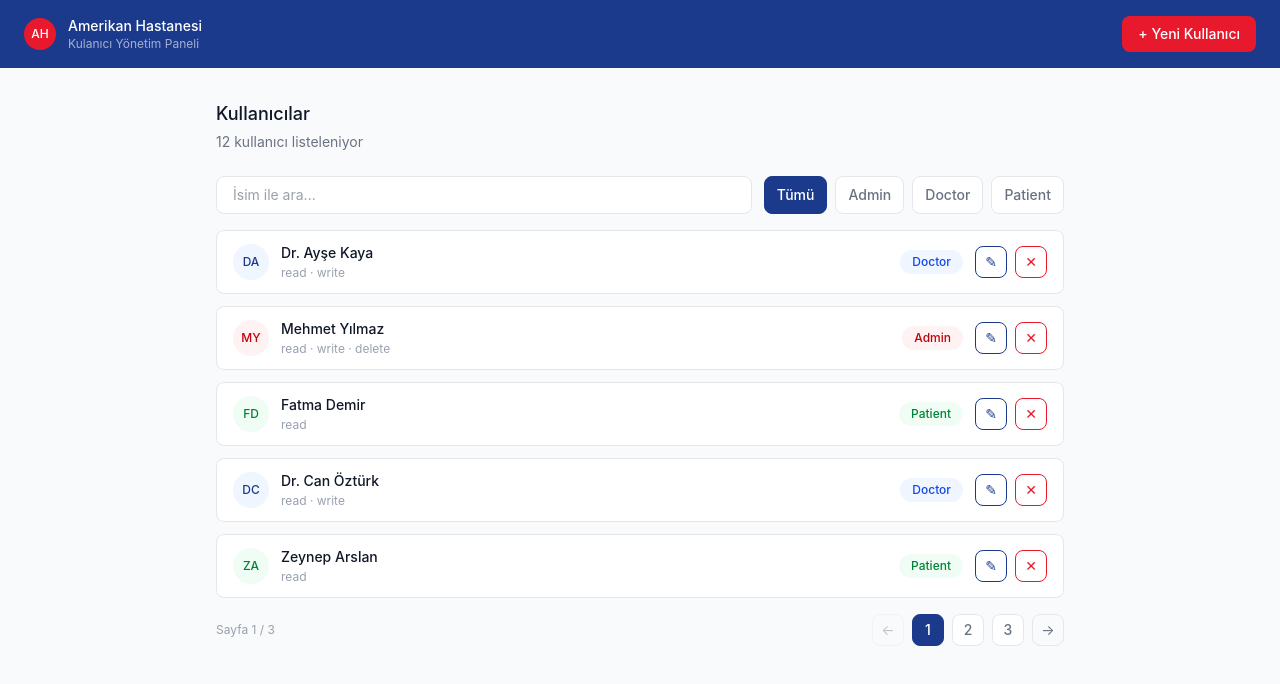
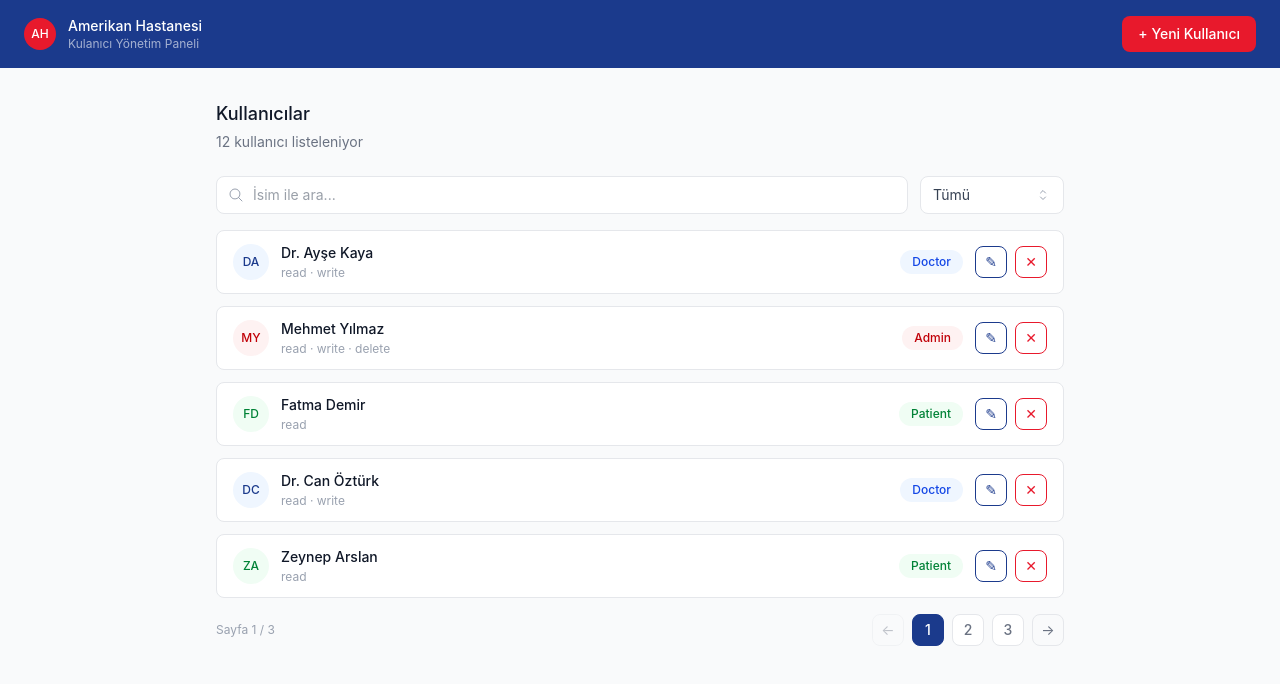
Before and after one commit to ipky/role-management-dashboard, a React (Vite) app: page / in a window 1280 px wide. Shown: the top 684 px of the page. Built offline with nearby package versions, Linux system fonts and the light colour scheme.

Commit message:
feat: replace filter buttons with Headless UI Listbox, add search icon

```diff
--- a/src/components/SearchBar.jsx
+++ b/src/components/SearchBar.jsx
@@ -1,41 +1,51 @@
+import { Listbox, ListboxButton, ListboxOption, ListboxOptions } from '@headlessui/react'
+import { MagnifyingGlassIcon, ChevronUpDownIcon, CheckIcon } from '@heroicons/react/24/outline'
 import { ROLES } from '../data/initialUsers'
 
+const ALL_ROLES = ['Tümü', ...ROLES]
+
 function SearchBar({ search, onSearch, selectedRole, onRoleFilter }) {
+  const selectedLabel = selectedRole === '' ? 'Tümü' : selectedRole
+
   return (
     <div className="flex gap-3 items-center">
+
+      {/* Arama */}
+      <div className="relative flex-1">
+        <MagnifyingGlassIcon className="absolute left-3 top-1/2 -translate-y-1/2 w-4 h-4 text-gray-400" />
         <input
           type="text"
           value={search}
           onChange={(e) => onSearch(e.target.value)}
           placeholder="İsim ile ara..."
           aria-label="Kullanıcı ara"
-        className="flex-1 bg-white border border-gray-200 rounded-lg px-4 py-2 text-sm text-gray-700 outline-none focus:border-[#1B3A8C]"
+          className="w-full bg-white border border-gray-200 rounded-lg pl-9 pr-4 py-2 text-sm text-gray-700 outline-none focus:border-[#1B3A8C]"
         />
-      <div className="flex gap-2">
-        <button
-          onClick={() => onRoleFilter('')}
-          className={`px-3 py-2 rounded-lg text-sm font-medium border transition-colors ${
-            selectedRole === ''
-              ? 'bg-[#1B3A8C] text-white border-[#1B3A8C]'
-              : 'bg-white text-gray-500 border-gray-200'
-          }`}
+      </div>
+
+      {/* Rol Filtresi - Headless UI Listbox */}
+      <Listbox value={selectedLabel} onChange={(val) => onRoleFilter(val === 'Tümü' ? '' : val)}>
+        <div className="relative">
+          <ListboxButton className="flex items-center gap-2 bg-white border border-gray-200 rounded-lg px-3 py-2 text-sm text-gray-700 w-36 justify-between">
+            <span>{selectedLabel}</span>
+            <ChevronUpDownIcon className="w-4 h-4 text-gray-400" />
+          </ListboxButton>
+
+          <ListboxOptions className="absolute right-0 mt-1 w-36 bg-white border border-gray-200 rounded-lg shadow-lg z-10 overflow-hidden">
+            {ALL_ROLES.map((role) => (
+              <ListboxOption
+                key={role}
+                value={role}
+                className="flex items-center justify-between px-3 py-2 text-sm text-gray-700 cursor-pointer hover:bg-gray-50 data-[selected]:text-[#1B3A8C] data-[selected]:font-medium data-[focus]:bg-gray-50"
               >
-          Tümü
-        </button>
-        {ROLES.map((role) => (
-          <button
-            key={role}
-            onClick={() => onRoleFilter(role)}
-            className={`px-3 py-2 rounded-lg text-sm font-medium border transition-colors ${
-              selectedRole === role
-                ? 'bg-[#1B3A8C] text-white border-[#1B3A8C]'
-                : 'bg-white text-gray-500 border-gray-200'
-            }`}
-          >
-            {role}
-          </button>
+                <span>{role}</span>
+                <CheckIcon className="w-4 h-4 text-[#1B3A8C] hidden data-[selected]:block" />
+              </ListboxOption>
             ))}
+          </ListboxOptions>
         </div>
+      </Listbox>
+
     </div>
   )
 }
```
Lines whose indentation alone changed are shown as unchanged.
